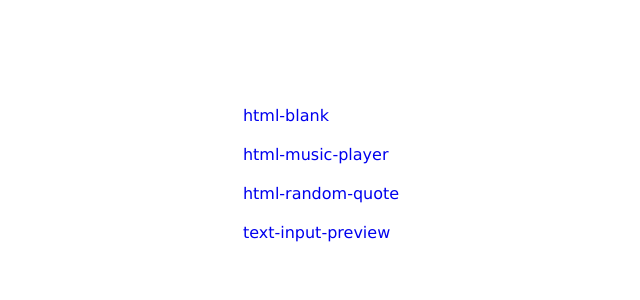
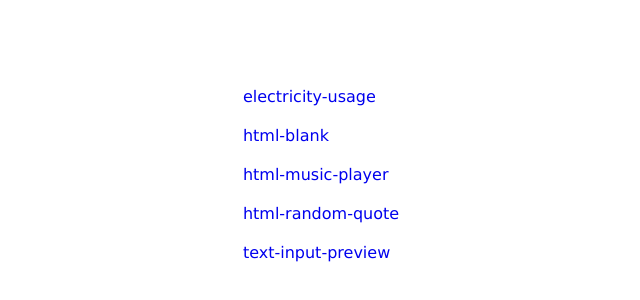
Before and after one commit to victorlin/apps, a plain HTML site: page index.html in a window 1280 px wide. Shown: the part 216-516 px from the top of the page, without its empty margins (339-979 px from the left). Drawn offline with Linux system fonts and the light colour scheme.

Commit message:
Add electricity-usage

```diff
--- a/index.html
+++ b/index.html
@@ -7,6 +7,7 @@
 
 <body>
 <ul>
+    <li><a href="/apps/electricity-usage">electricity-usage</a></li>
     <li><a href="/apps/html-blank">html-blank</a></li>
     <li><a href="/apps/html-music-player">html-music-player</a></li>
     <li><a href="/apps/html-random-quote">html-random-quote</a></li>
```
Also changed, not shown: 1 other file.
